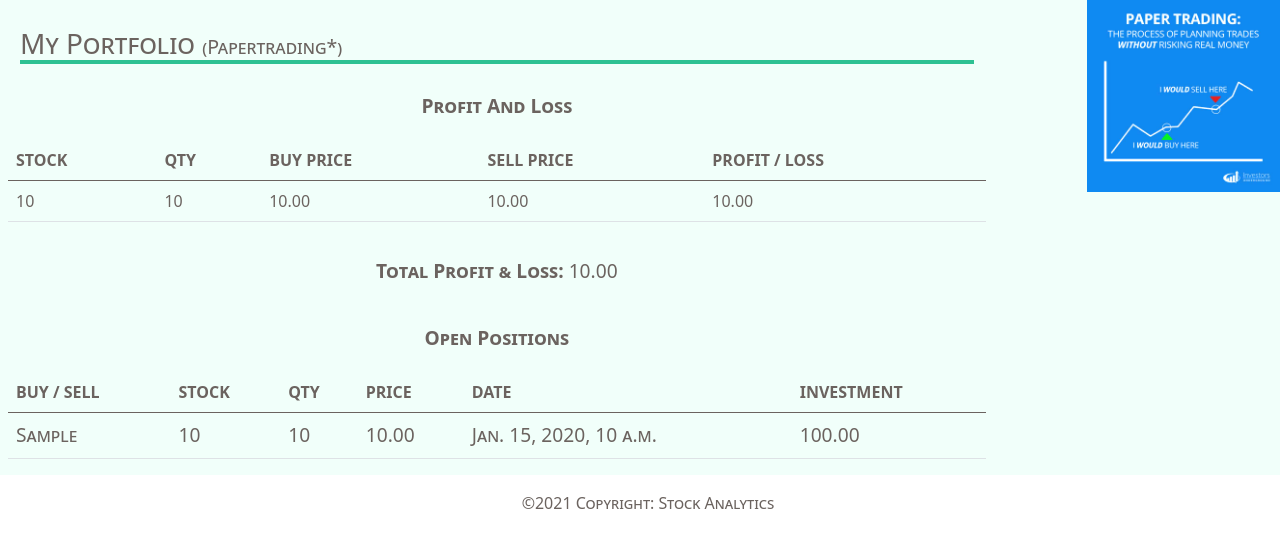
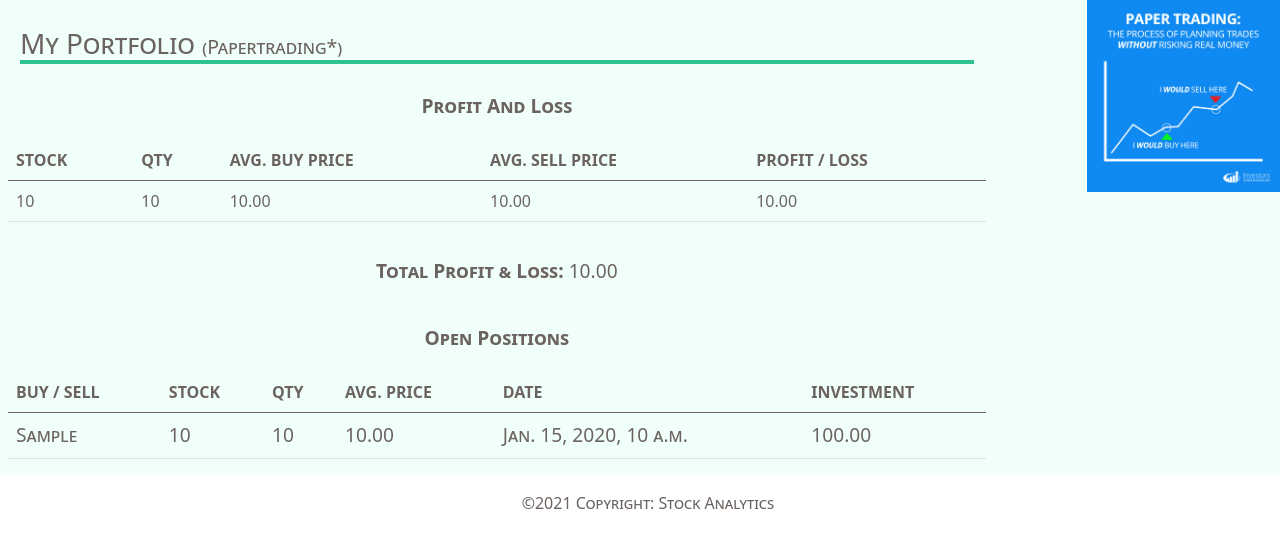
Before and after one commit to vidhiv/stockAnalytics, a Django app: template templates/stockData.html in a window 1280 px wide. Shown: the part 229-777 px from the top of the page. Run offline with Django 3.2, Linux system fonts and the light colour scheme; the template is opened without the code that fills it: most values are stand-ins (such as "Sample title", 1, 10 or a date in 2020); some libraries are stand-ins or nearby versions.

Commit message:
company page

```diff
--- a/templates/stockData.html
+++ b/templates/stockData.html
@@ -44,8 +44,8 @@
                                         <tr>
                                             <th scope="col">STOCK</th>
                                             <th scope="col">QTY</th>
-                                            <th scope="col">BUY PRICE</th>
-                                            <th scope="col">SELL PRICE</th>
+                                            <th scope="col">AVG. BUY PRICE</th>
+                                            <th scope="col">AVG. SELL PRICE</th>
                                             <th scope="col">PROFIT / LOSS</th>
                                         </tr>
                                     </thead>
@@ -77,7 +77,7 @@
                                             <th scope="col">BUY / SELL</th>
                                             <th scope="col">STOCK</th>
                                             <th scope="col">QTY</th>
-                                            <th scope="col">PRICE</th>
+                                            <th scope="col">AVG. PRICE</th>
                                             <th scope="col">DATE</th>
                                             <th scope="col">INVESTMENT</th>
                                         </tr>
```
